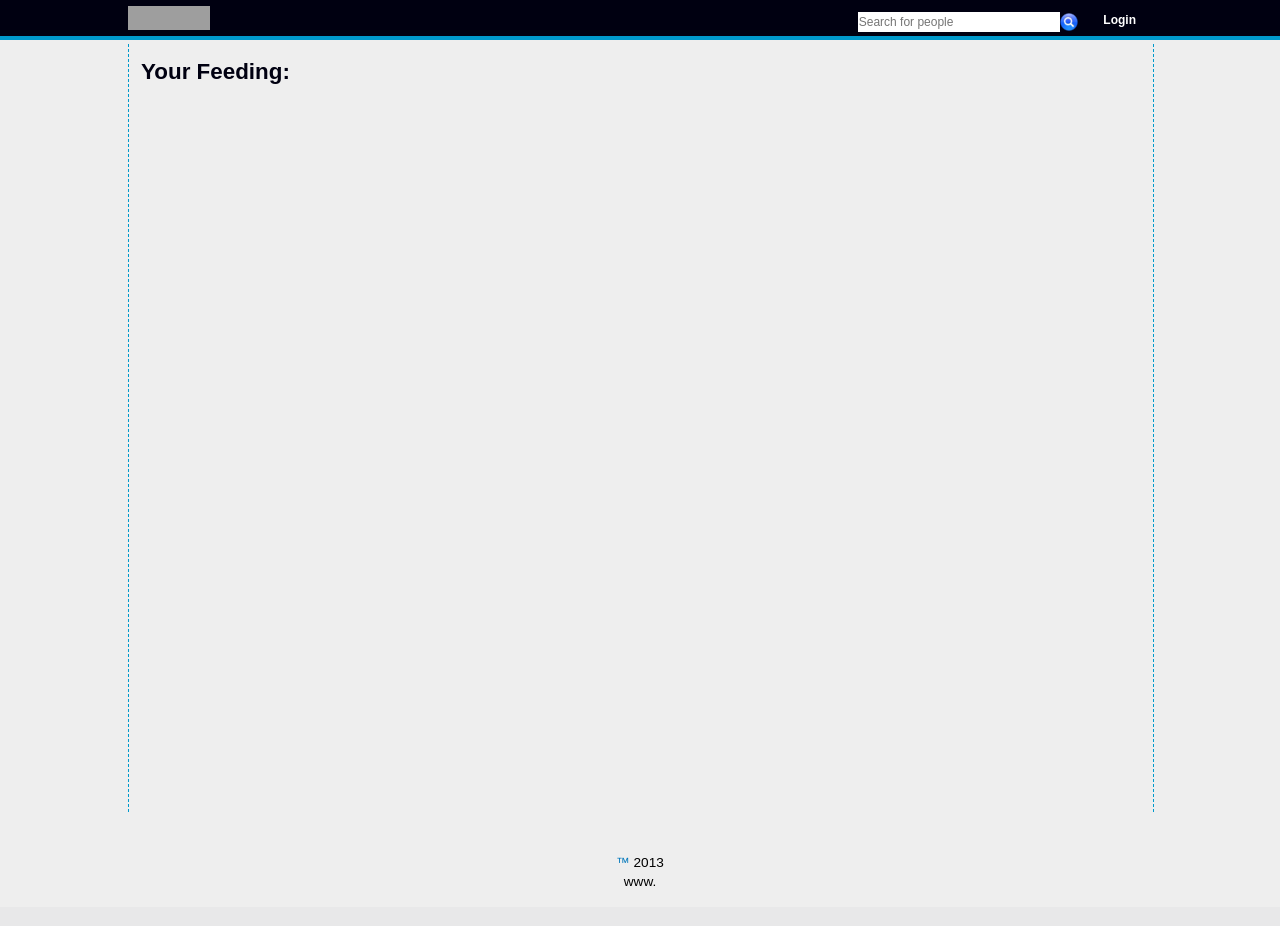
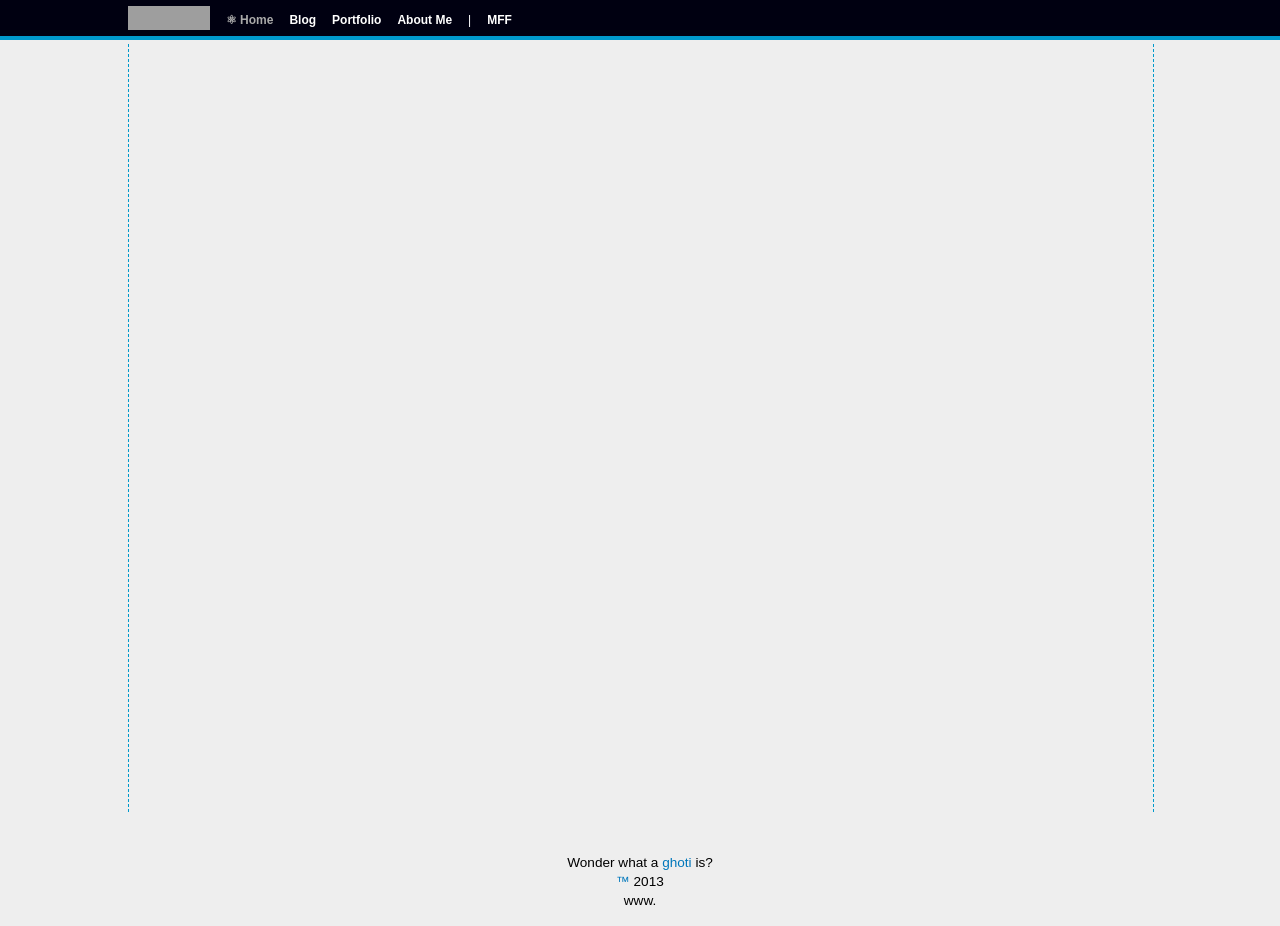
Before and after one commit to defrank/derekmfrank.com, a Django app: template mysite/mysite/templates/home.html in a window 1280 px wide. Before the commit the page ends 886 px from the top, so only its background shows below. Run offline with Django 3.2, Linux system fonts and the light colour scheme; the template is opened without the code that fills it, so the values that code supplies are empty; some libraries are stand-ins or nearby versions; grey boxes are pictures that could not be loaded.

Commit message:
Altering many things from trumur.com.

```diff
--- a/mysite/mysite/settings.py
+++ b/mysite/mysite/settings.py
@@ -133,7 +133,7 @@ ROOT_URLCONF = 'urls'
 
 TEMPLATE_DIRS = (
     '/home/dmfrank/derekmfrank.com/mysite/mysite/templates',
-    #'/home/dmfrank/derekmfrank.com/mysite/templates',
+    '/home/dmf/dev/websites/derekmfrank.com/mysite/mysite/templates',
     os.path.join(os.getenv('PWD'), 'templates').replace('\\','/'),
 
     # Put strings here, like "/home/html/django_templates" or "C:/www/django/templates".
--- a/mysite/mysite/templates/base.html
+++ b/mysite/mysite/templates/base.html
@@ -56,44 +56,13 @@
       </div>
       <div id="navbarmenu" >
         <ul id="navbarlist">
-        {% if user.is_authenticated %}
-          <li id="nb-profile"><a href="{{ PROFILE_URL }}" title="Your page if linked"><span>☡ You</span></a></li>
-          <li id="nb-friends"><a href="{{ FRIENDS_URL }}" title="The people you have interenst in"><span>☺ Friends</span></a></li>
-          <li id="nb-history"><a href="{{ HISTORY_URL }}" title="Your trumur history"><span>✇ History</span></a></li>
-          {% if request.path != "/" and request.path != "/home/" %}<li class="nb-separator"><span style="color: #0099cc;" >|</span></li><li id="nb-home"><a href="{{ HOME_URL }}" title="Homepage"><span>⚛ Home</span></a></li>{% endif %}
-        {% endif %}
+          {% if request.path != "/" and request.path != "/home/" %}<li id="nb-home"><a href="{{ HOME_URL }}" title="Homepage"><span>⚛ Home</span></a></li>{% endif %}
+          <li id="nb-blog"><a href="{{ BLOG_URL }}" title="My blog"><span>Blog</span></a></li>
+          <li id="nb-portfolio"><a href="{{ PORTFOLIO_URL }}" title="My portfolio"><span>Portfolio</span></a></li>
+          <li id="nb-aboutme"><a href="{{ ABOUTME_URL }}" title="My about me"><span>About Me</span></a></li>
+          <li class="nb-separator"><span>|</span></li>
+          <li id="nb-mff"><a href="{{ MFF_URL }}" title="Michael Frank"><span>MFF</span></a></li>
         </ul>
-      </div>
-      <div id="navbargoogle" >
-        <gcse:search></gcse:search>
-      </div>
-      <div id="navbarwidget" >
-        <ul id="navbaritems">
-        {% if user.is_authenticated %}
-          <li id="nb-points"><a href="{{ POINTS_URL }}" title="Your honesty and caliber points"><span>{{ honesty_points }}☸{{ caliber_points }}</span></a></li>
-          <li id="nb-notifications"><a href="{{ NOTIFICATION_URL }}" title="Your notifications"><span>⚐</span></a></li>
-          <li id="nb-account"><a href="{{ ACCOUNT_URL }}" title="Your Account"><span>⚙</span></a></li>
-        {% else %}
-          <li id="nb-account"><a href="{{ LOGIN_URL }}" title="Login"><span>Login</span></a></li>
-        {% endif %}
-        </ul>
-      </div>
-      <div id="navbarsearch" class="clearfix" >
-        <form id="searchbox_009210632355945993876:imklak97cjw" name="search" action="" onsubmit="validatesearch()" >
-          <input type="hidden" name="cx" value="009210632355945993876:imklak97cjw" />
-          <input id="q" type="text" name="q" maxlength="100" placeholder="Search for people" value="" size="40" />
-          <input type="hidden" name="cof" value="FORID:11" />
-          <input type="hidden" name="ie" value="UTF-8" />
-          <input type="submit" name="sa" value="search" />
-        </form>
-        <!--
-        <form action="{{ SEARCH_URL }}" method="get">
-          <input type="submit" value="" />
-          <input type="text" name="q" maxlength="100" placeholder="Search for people" value="" />
-          <input type="hidden" name="domains" value="{{ SITE_URL }}" />
-          <input type="hidden" name="sitesearch" value="{{ SITE_URL }}" />
-        </form>
-        -->
       </div>
     </div>
   </nav>
@@ -110,6 +79,12 @@
 
 {% block footer %}
   <div id="footer">
+    <p>
+      Wonder what a
+      <a href="https://en.wikipedia.org/wiki/Ghoti"
+         title="What's a ghoti? &#013;&#013;    lauGH &#013;    wOmen &#013;    cauTIon &#013;&#013;Well, it's fish...">
+         ghoti</a> is?
+    </p>
     <p><a href="mailto:admin@{{ SITE_URL }}" title="Contact {{ SITENAME_ }}">{{ SITENAME_ }}™</a> 2013</p>
     <p>www.{{ SITE_URL }}</p>
   </div>
--- a/mysite/mysite/templates/home.html
+++ b/mysite/mysite/templates/home.html
@@ -3,80 +3,20 @@
 {% block pageclass %}nb-home{% endblock %}
 
 {% block content-id %}content-left{% endblock %}
-{% block content %}
-  <h1>Your Feeding:</h1>
-  {% for feednum in feednums %}
-  <div class="feedbox" style="background-color: #000011;" >
-    <h2 style="color: white;" >John Hancock</h2>
-    <p style="color: #00ffff;" >
-      An example of a feeding update.<br />
-      Testing with a second line.
-      This is going to be a longer line test.  I want to see the feed box have to handle more than it can fit.
-      A couple todo items would be to still test on transparency/opacity (possibly with a special background image)
-      and to work on a better three-dimensional feeding box.<br />
-      Testing with a second line.
+  <div id="intro" class="box" style="min-height: 10px;">
+    <h2>Derek M. Frank's Personal Website</h2>
+    <p>
+      <h4>Currently:</h4>
+      <ul>
+        <li>Applying for software engineering positions</li>
+        <li>Developing an Android application.</li>
+        <li>Working on a C++ Grandmaster Certification by taking an online course designing a C++11 Compiler. <a href="http://www.cppgm.org/index.html" title="Visit website">[Source]</a></li>
+      </ul>
+    </p>
+    <p>
+      <i>More coming soon...</i>
     </p>
   </div>
-  <div class="feedbox-right" style="background-color: #000011;" >
-    <h2 style="color: white;" >Mike Douglas</h2>
-    <p style="color: #ff00ff;" >
-      This is going to be a longer line test.  I want to see the feed box have to handle more than it can fit.
-      A couple todo items would be to still test on transparency/opacity (possibly with a special background image)
-      and to work on a better three-dimensional feeding box.<br />
-      Testing with a second line.
-    </p>
-  </div>
-  <div class="feedbox" style="background-color: #000011;" >
-    <h2 style="color: white;" >John Hancock</h2>
-    <p style="color: #00ff00;" >
-      An example of a feeding update.<br />
-      Testing with a second line.
-    </p>
-  </div>
-  <div class="feedbox-right" style="background-color: #000011;" >
-    <h2 style="color: white;" >Mike Douglas</h2>
-    <p style="color: #ff0000;" >
-      This is going to be a longer line test.  I want to see the feed box have to handle more than it can fit.
-      A couple todo items would be to still test on transparency/opacity (possibly with a special background image)
-      and to work on a better three-dimensional feeding box.<br />
-      Testing with a second line.
-      This is going to be a longer line test.  I want to see the feed box have to handle more than it can fit.
-      A couple todo items would be to still test on transparency/opacity (possibly with a special background image)
-      and to work on a better three-dimensional feeding box.<br />
-      Testing with a second line.
-      This is going to be a longer line test.  I want to see the feed box have to handle more than it can fit.
-      A couple todo items would be to still test on transparency/opacity (possibly with a special background image)
-      and to work on a better three-dimensional feeding box.<br />
-      Testing with a second line.
-    </p>
-  </div>
-  <div class="feedbox" style="background-color: #000011;" >
-    <h2 style="color: white;" >John Hancock</h2>
-    <p style="color: #0000ff;" >
-      An example of a feeding update.<br />
-      Testing with a second line.
-      This is going to be a longer line test.  I want to see the feed box have to handle more than it can fit.
-      A couple todo items would be to still test on transparency/opacity (possibly with a special background image)
-      and to work on a better three-dimensional feeding box.<br />
-      Testing with a second line.
-      This is going to be a longer line test.  I want to see the feed box have to handle more than it can fit.
-      A couple todo items would be to still test on transparency/opacity (possibly with a special background image)
-      and to work on a better three-dimensional feeding box.<br />
-      Testing with a second line.
-      This is going to be a longer line test.  I want to see the feed box have to handle more than it can fit.
-      A couple todo items would be to still test on transparency/opacity (possibly with a special background image)
-      and to work on a better three-dimensional feeding box.<br />
-      Testing with a second line.
-    </p>
-  </div>
-  <div class="feedbox-right" style="background-color: #000011;" >
-    <h2 style="color: white;" >Mike Douglas</h2>
-    <p style="color: #ffff00;" >
-      This is going to be a longer line test.  I want to see the feed box have to handle more than it can fit.
-      A couple todo items would be to still test on transparency/opacity (possibly with a special background image)
-      and to work on a better three-dimensional feeding box.<br />
-      Testing with a second line.
-    </p>
-  </div>
-  {% endfor %}
+
+{% block content %}
 {% endblock %}
--- a/mysite/mysite/urls.py
+++ b/mysite/mysite/urls.py
@@ -1,9 +1,9 @@
 from django.conf.urls.defaults import patterns, include, url
-from views import view_functions, views, account_views
+from views import view_functions, views
 
 # Uncomment the next two lines to enable the admin:
-from django.contrib import admin
-admin.autodiscover()
+#from django.contrib import admin
+#admin.autodiscover()
 
 urlpatterns = patterns('',
     # Google Analytics/Webmaster
```
Also changed, not shown: mysite/mysite/templates/context_processors.py (+8 -19 lines), mysite/mysite/views/views.py (+0 -29 lines), 12 other files.
